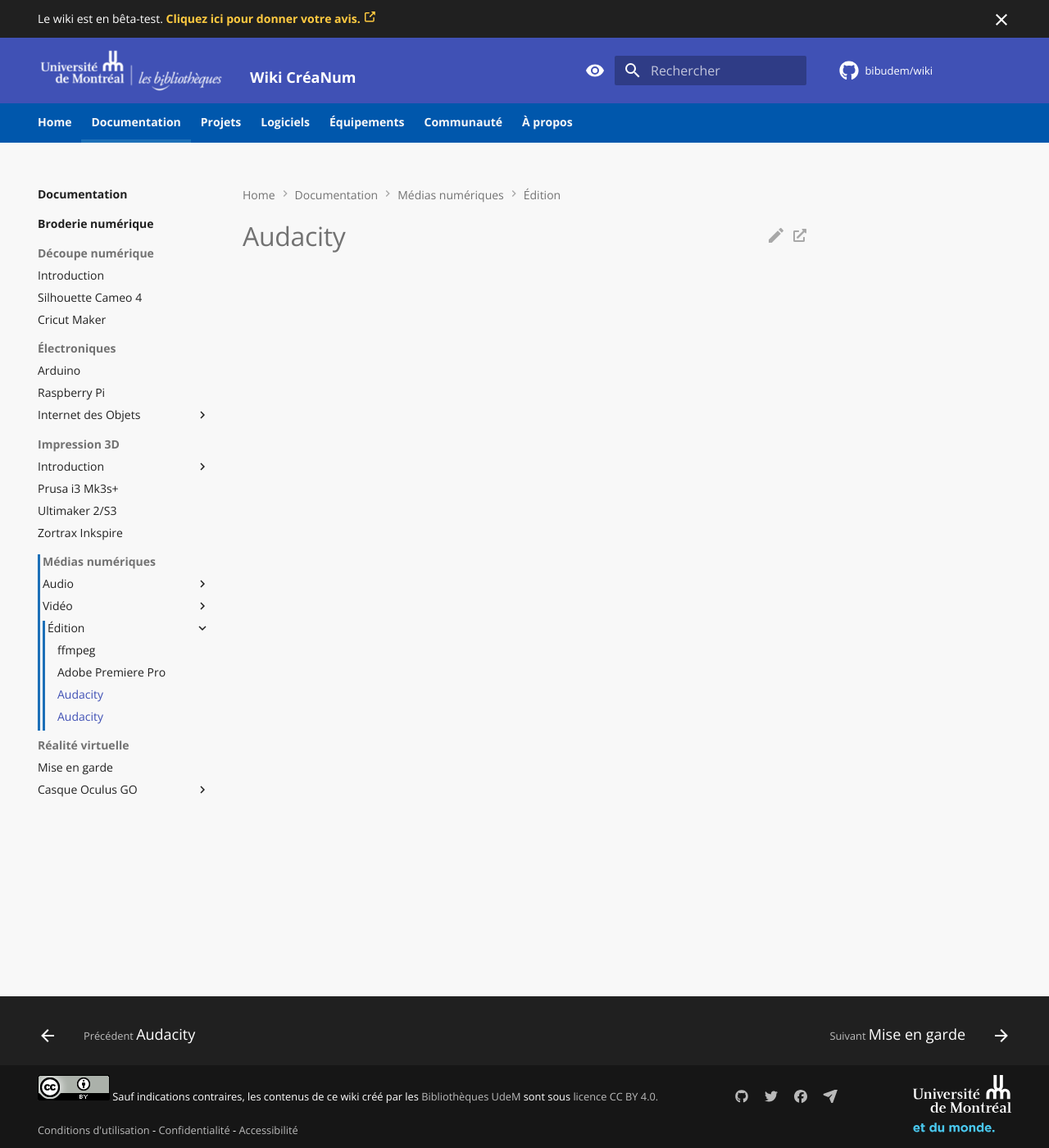
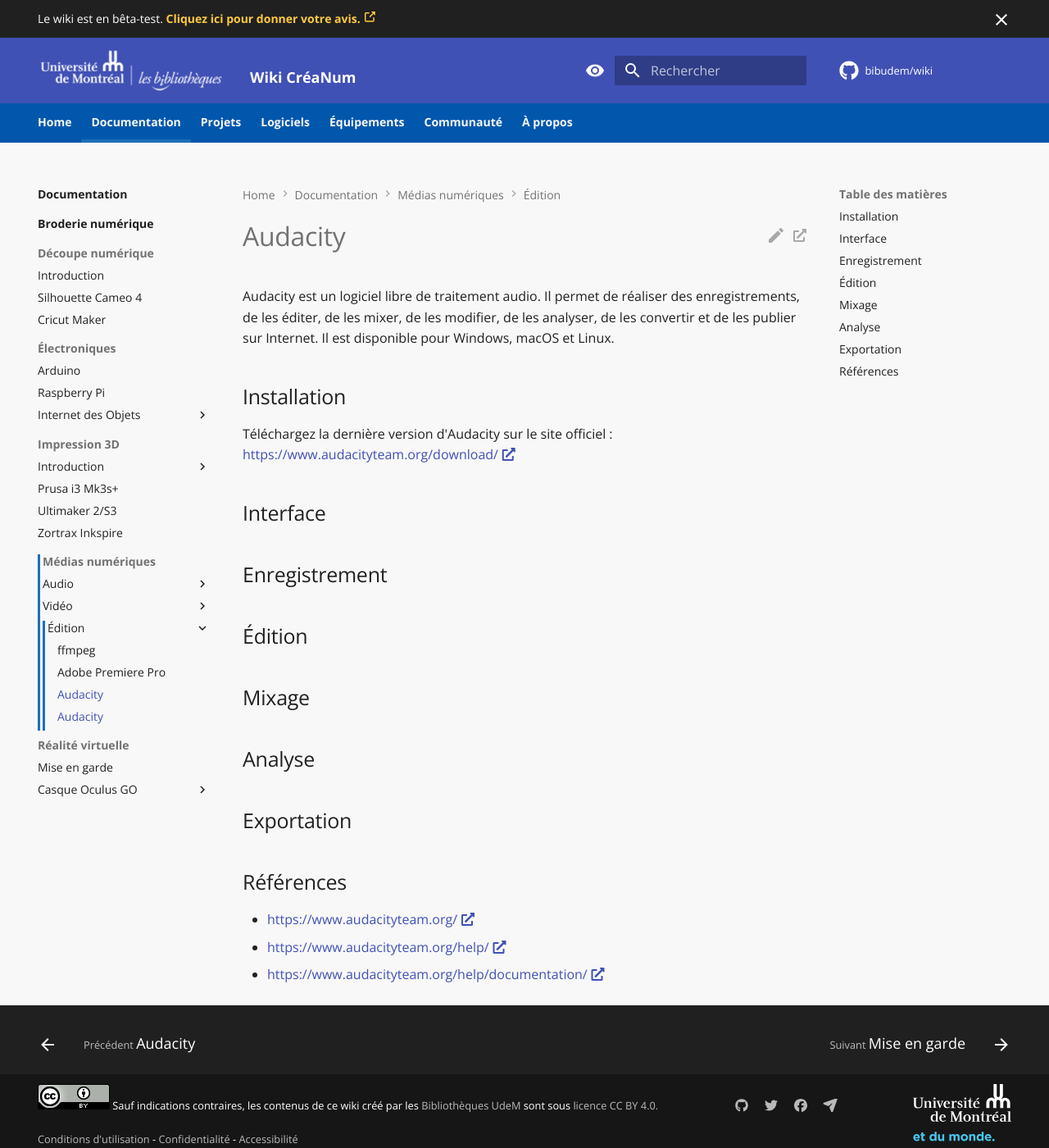
Before and after one commit to bibudem/creanum, an MkDocs documentation site: the page built from docs/medias-numeriques/audacity.md, in a window 1280 px wide and 1400 px high. Shown: the whole window at 82% size. Built offline with MkDocs 1.6.1 and Material for MkDocs 9.7.7, drawn with Linux system fonts in a browser that asks for light colours; comment, search, counter and statistics services are not loaded.

Commit message:
update homepage

```diff
--- a/docs/medias-numeriques/audacity.md
+++ b/docs/medias-numeriques/audacity.md
@@ -1 +1,31 @@
 # Audacity
+
+Audacity est un logiciel libre de traitement audio. Il permet de réaliser des enregistrements, de les éditer, de les mixer, de les modifier, de les analyser, de les convertir et de les publier sur Internet. Il est disponible pour Windows, macOS et Linux.
+
+## Installation
+
+Téléchargez la dernière version d'Audacity sur le site officiel : [https://www.audacityteam.org/download/](https://www.audacityteam.org/download/)
+
+## Interface
+
+
+## Enregistrement
+
+
+## Édition
+
+
+## Mixage
+
+
+## Analyse
+
+
+## Exportation
+
+
+## Références
+
+- [https://www.audacityteam.org/](https://www.audacityteam.org/)
+- [https://www.audacityteam.org/help/](https://www.audacityteam.org/help/)
+- [https://www.audacityteam.org/help/documentation/](https://www.audacityteam.org/help/documentation/)
--- a/overrides/home.html
+++ b/overrides/home.html
@@ -53,11 +53,12 @@
         <h1>Wiki CréaNum</h1>
         <h2>Bienvenue sur le wiki dédié aux Espaces de création numérique <br>
             des bibliothèques de l'Université de Montréal. </h2>
-            <a href="{{ 'communaute/' | url }}" title="Envie de contribuer?" class="md-button md-button--primary">
-              Envie de contribuer?
-            </a>
+
         <p>
-            </p>
+          <a href="{{ 'communaute/' | url }}" title="Envie de contribuer?" class="md-button md-button--primary">
+            Envie de contribuer?
+          </a>
+        </p>
       </div>
     </div>
   </section>
```
